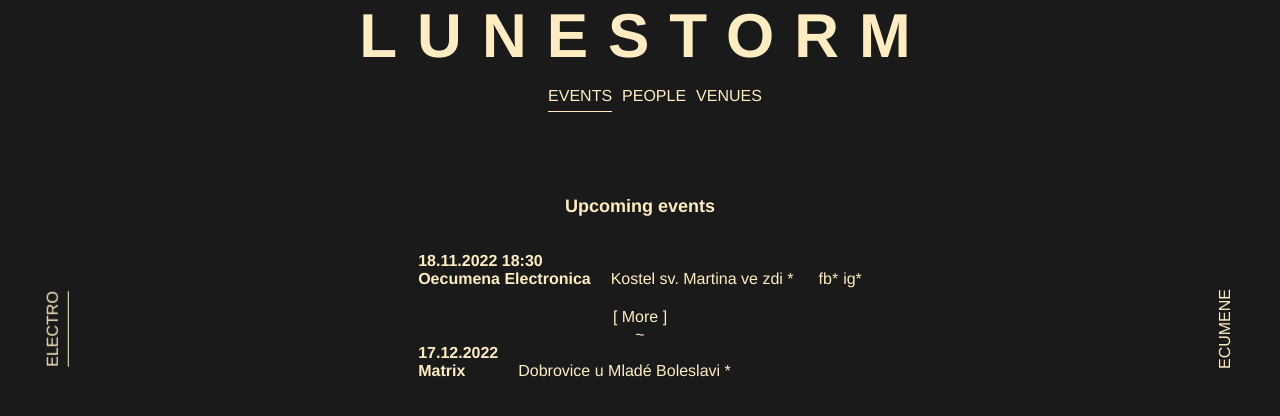
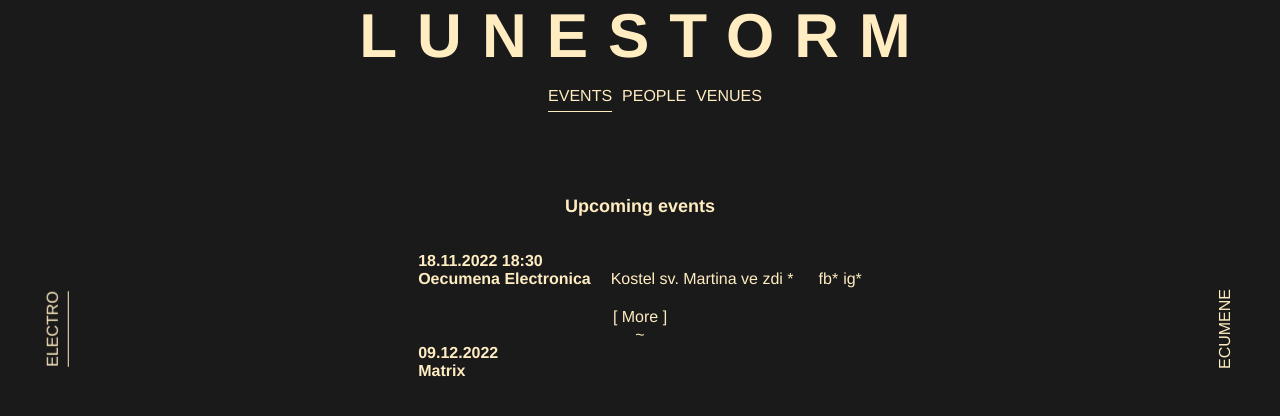
Before and after one commit to Kapicka/lunestorm, a Vue app: page /electro/events in a window 1280 px wide. Shown: the top 416 px of the page. Built offline with nearby package versions, Linux system fonts and the light colour scheme.

Commit message:
Change event data

```diff
--- a/src/store.js
+++ b/src/store.js
@@ -22,12 +22,8 @@ const events = [
     key: "matrix",
     type: ["electro"],
     name: "Matrix",
-    place: {
-      name: "Dobrovice u Mladé Boleslavi",
-      url: "https://en.mapy.cz/zakladni?q=dobrovice%20u%20mlad%C3%A9%20boleslavi&source=muni&id=3937&ds=1&x=14.9486596&y=50.3701918&z=12"
-    },
-    dateStart: "2022-12-17",
-    dateEnd: "2022-12-17"
+    dateStart: "2022-12-09",
+    dateEnd: "2022-12-10"
   }
 ];
 const artists = [
```
